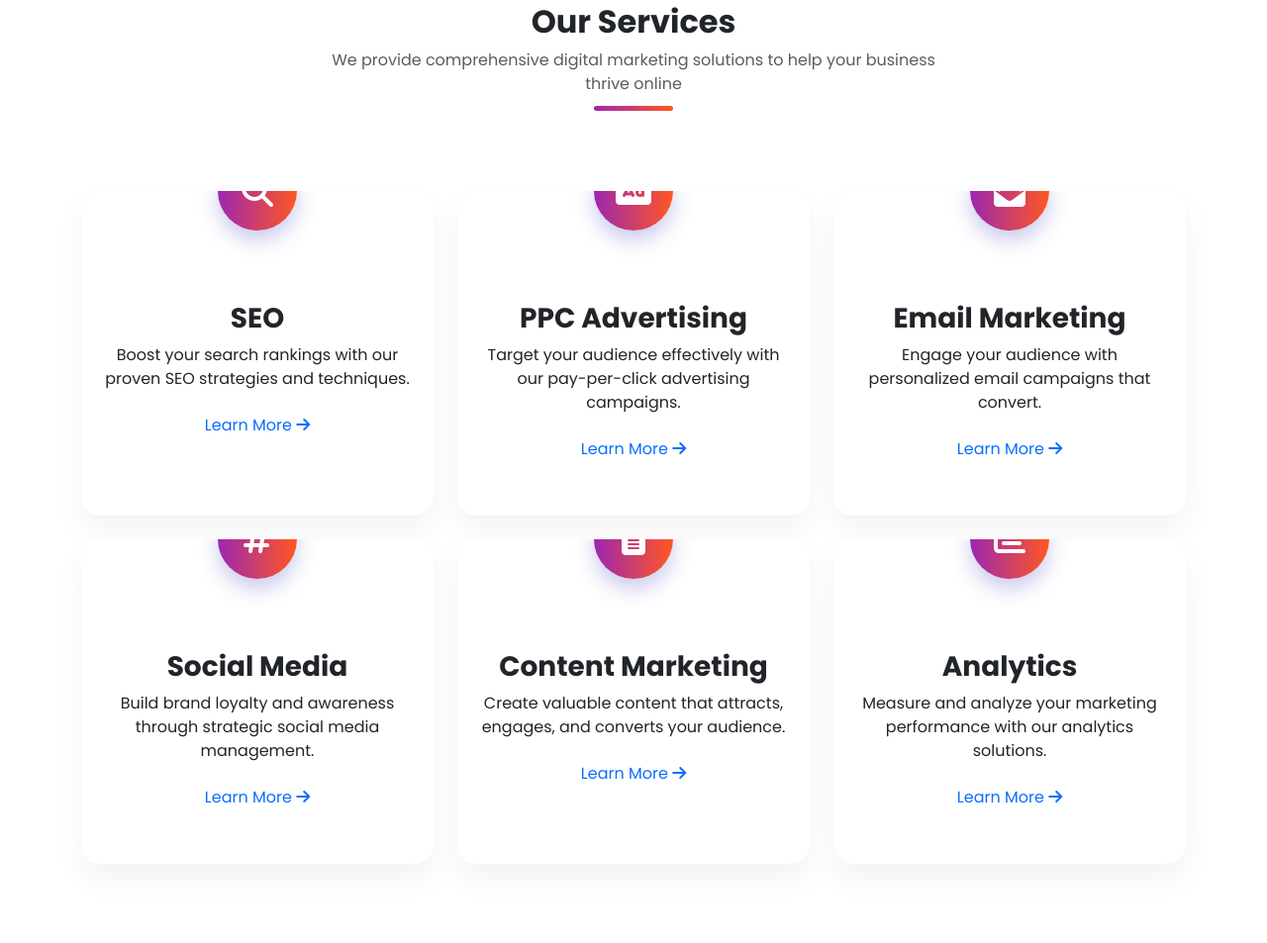
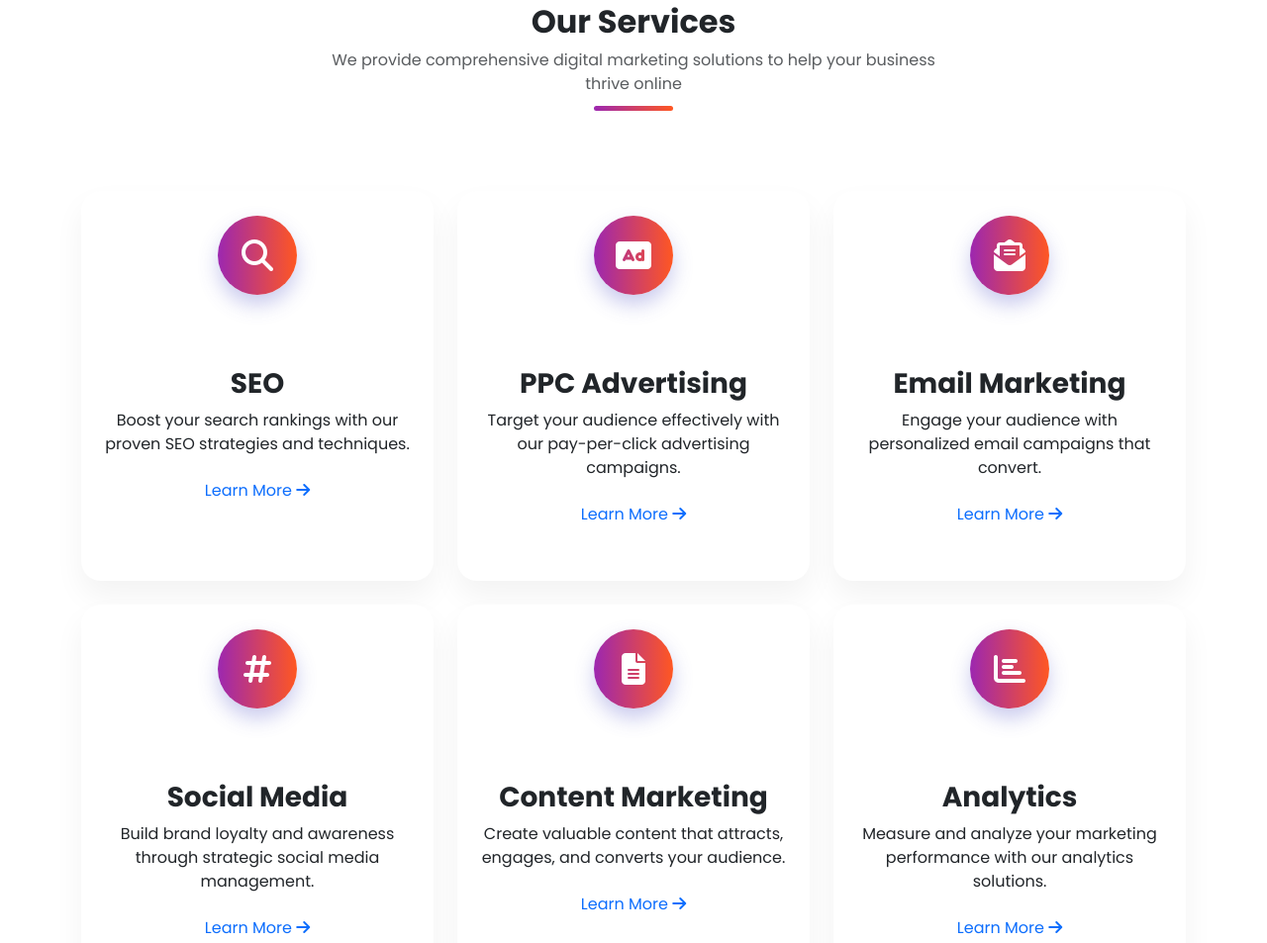
Before and after one commit to othnieladventurer/NexaGrowth, a plain HTML site: page index.html in a window 1280 px wide. Shown: the part 787-1740 px from the top of the page at 99% size. Drawn offline with nearby package versions, Linux system fonts and the light colour scheme.

Commit message:
Updating UI

```diff
--- a/index.html
+++ b/index.html
@@ -189,7 +189,7 @@
             display: flex;
             align-items: center;
             justify-content: center;
-            margin: -40px auto 1.5rem;
+            margin: 25px auto;
             font-size: 2rem;
             color: white;
             background: var(--gradient);
```
